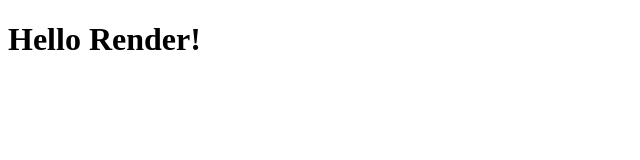
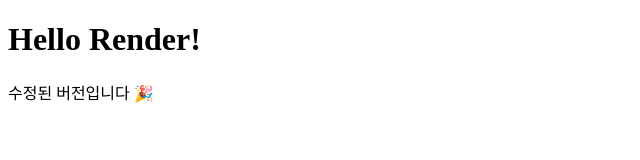
Before and after one commit to soomin-01-s/render-test, a website: page public/index.html in a window 1280 px wide. Shown: the whole page, without its empty margins (0-640 px from the left). Drawn offline with Linux system fonts and the light colour scheme.

Commit message:
update HTML

```diff
--- a/public/index.html
+++ b/public/index.html
@@ -6,5 +6,6 @@
 </head>
 <body>
   <h1>Hello Render!</h1>
+  <p>수정된 버전입니다 🎉</p>
 </body>
 </html>
```
